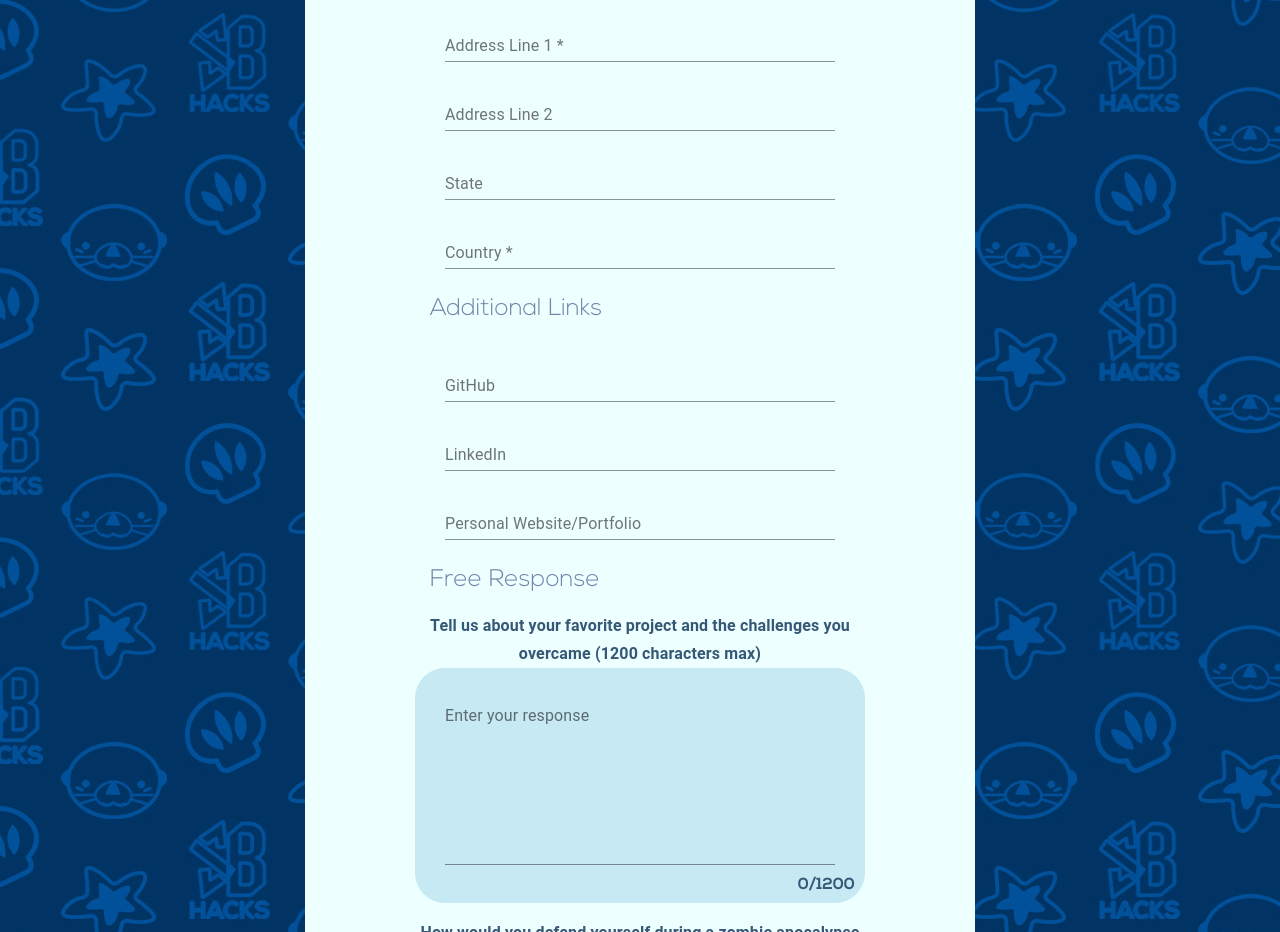
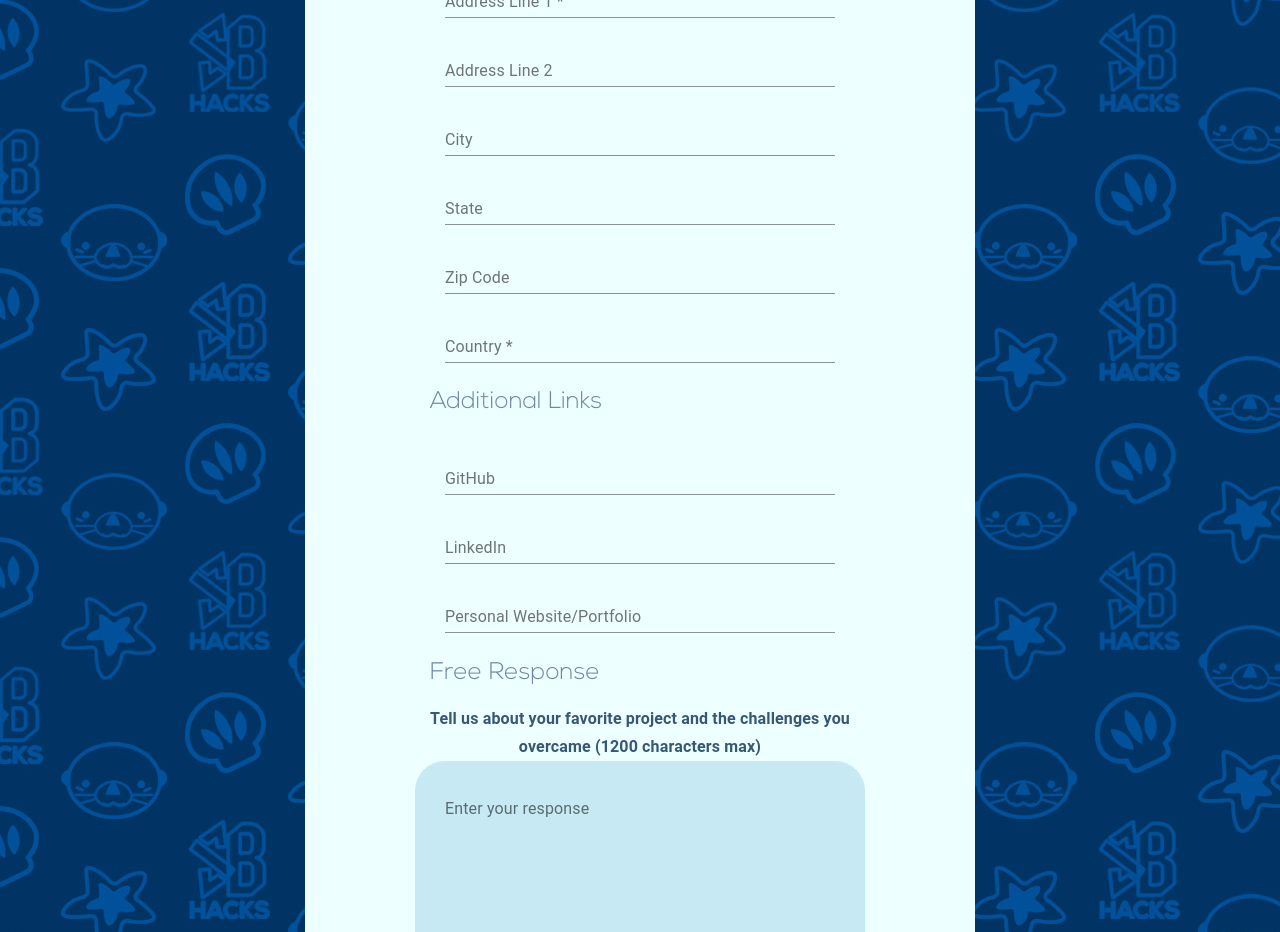
Before and after one commit to sbhacks-org/sbhacks-viii-site, a React (Create React App) app in the folder sbhacks-viii-frontend/: page /application in a window 1280 px wide. Shown: the part 1180-2112 px from the top of the page. Built offline with nearby package versions, Linux system fonts and the light colour scheme; no server answers.

Commit message:
glued together hacker app stuff and did some backend bug fixing to validate required fields for a complete app. does not include navbar for hacker app part

```diff
--- a/sbhacks-viii-frontend/src/components/Application.js
+++ b/sbhacks-viii-frontend/src/components/Application.js
@@ -24,7 +24,8 @@ const useStyles = makeStyles((theme) => ({
         height: "fit-content",
     },
     centerContainer: {
-        paddingTop: "134px",
+        paddingTop: "7%",
+        paddingBottom: "7%",
     },
     formContainer: {
         // paddingTop: "20px",
@@ -121,6 +122,7 @@ const Application = () => {
     const [tShrtSize, setTShrtSize] = useState('');
     const [resume, setResume] = useState(undefined);
     const [resumeURL, setResumeUrl] = useState('');
+    const [resumeUploadFlag, setResumeUploadFlag] = useState(false);
     const [gender, setGender] = useState('');
     const [ethnicity, setEthnicity] = useState('');
     const [didHackathon, setDidHackathon] = useState('');
@@ -129,12 +131,14 @@ const Application = () => {
 
     const [address1, setAddress1] = useState('');
     const [address2, setAddress2] = useState('');
+    const [city, setCity] = useState('');
     const [state, setState] = useState('');
+    const [zipCode, setZipCode] = useState('');
     const [country, setCountry] = useState('');
 
+    const [pWebsite, setPWebsite] = useState('');
     const [gitHub, setGitHub] = useState('');
     const [linkedIn, setLinkedIn] = useState('');
-    const [pWebsite, setPWebsite] = useState('');
 
     const [frq1, setFrq1] = useState('');
     const [frq2, setFrq2] = useState('');
@@ -187,6 +191,7 @@ const Application = () => {
                                 const resumeFile = <img src={res.data.resumeLink} />
                                 setResume(resumeFile);
                                 setResumeUrl(res.data.resumeLink);
+                                console.log("link to resume: " + res.data.resumeLink);
                             }
                             catch (err) {
                                 console.log("Error in getting resume: " + err);
@@ -200,7 +205,9 @@ const Application = () => {
 
                         setAddress1(res.data.shippingAddressLine1);
                         setAddress2(res.data.shippingAddressLine2);
+                        setCity(res.data.city);
                         setState(res.data.state);
+                        setZipCode(res.data.zipCode);
                         setCountry(res.data.country);
 
                         setGitHub(res.data.github);
@@ -238,12 +245,12 @@ const Application = () => {
         const storageRef = ref(storage, resumeName);
 
         // 'file' comes from the Blob or File API
-        console.log(resume);
+        console.log("resume var: " + resume);
         const file = resume;
 
         await uploadBytes(storageRef, file);
         const url = await getDownloadURL(storageRef);
-        console.log(url);
+        console.log("download url: " + url);
         setResumeUrl(url); // is async but I cant await it so I must return url
         return url;
     };
@@ -256,8 +263,6 @@ const Application = () => {
         console.log(user);
 
         if (user != null) {
-            await uploadResume();
-            console.log(resumeURL)
 
             const newAppFields = (appFields === undefined) ? {} : { ...appFields };
             newAppFields.emailAddress = emailAddress;
@@ -266,14 +271,17 @@ const Application = () => {
             newAppFields.gender = gender;
             newAppFields.ethnicity = ethnicity;
             newAppFields.phoneNumber = phoneN;
+            newAppFields.studyLevel = lvlStudy;
             newAppFields.tshirtSize = tShrtSize;
             newAppFields.shippingAddressLine1 = address1;
             newAppFields.shippingAddressLine2 = address2;
-            newAppFields.city = null;
+            newAppFields.city = city;
             newAppFields.state = state;
-            newAppFields.zipCode = null;
+            newAppFields.zipCode = zipCode;
             newAppFields.country = country;
-            newAppFields.resumeLink = await uploadResume();
+            if(resumeUploadFlag) {
+              newAppFields.resumeLink = await uploadResume();
+            }
             newAppFields.website = pWebsite;
             newAppFields.github = gitHub;
             newAppFields.linkedin = linkedIn;
@@ -296,13 +304,16 @@ const Application = () => {
                 .then(res => {
                     console.log("Successfully saved data!");
                     console.log(res.data);
+
+                    history.push("/dashboard");
                 })
                 .catch(err => {
                     console.log("Error when saving application data: " + err);
                     console.log(err.response.data.error)
+
+                    history.push("/dashboard");
                 })
         }
-
     }
 
 
@@ -423,9 +434,8 @@ const Application = () => {
                             </Typography>
                             <input
                                 type="file"
-                                onChange={(e) => setResume(e.target.files[0])}
+                                onChange={(e) => {setResume(e.target.files[0]); setResumeUploadFlag(true)}}
                             />
-                            <img src={resumeURL ? resumeURL : ""} />
                         </FormControl>
 
                         <FormControl className={classes.formControl}>
@@ -524,10 +534,36 @@ const Application = () => {
                         </FormControl>
                         <FormControl className={classes.formControl}>
                             <TextField
+                                label="City"
+                                type="text"
+                                value={city}
+                                onChange={(e) => update(e, setCity)}
+                                inputProps={inputProps}
+                                InputLabelProps={InputLabelProps}
+                                size="small"
+                                margin="normal"
+                                fullWidth
+                            />
+                        </FormControl>
+                        <FormControl className={classes.formControl}>
+                            <TextField
                                 label="State"
                                 type="text"
                                 value={state}
                                 onChange={(e) => update(e, setState)}
+                                inputProps={inputProps}
+                                InputLabelProps={InputLabelProps}
+                                size="small"
+                                margin="normal"
+                                fullWidth
+                            />
+                        </FormControl>
+                        <FormControl className={classes.formControl}>
+                            <TextField
+                                label="Zip Code"
+                                type="text"
+                                value={zipCode}
+                                onChange={(e) => update(e, setZipCode)}
                                 inputProps={inputProps}
                                 InputLabelProps={InputLabelProps}
                                 size="small"
--- a/sbhacks-viii-frontend/src/components/Dashboard.js
+++ b/sbhacks-viii-frontend/src/components/Dashboard.js
@@ -84,7 +84,7 @@ const Dashboard = () => {
         }
 
         axios
-          .get("/userdb/getAppFields", { params: { uid: user.uid } })
+          .get("/userdb/getDashFields", { params: { uid: user.uid } })
           .then(async (res) => {
             console.log(res.data);
 
```
Also changed, not shown: 2 other files (tests, documents, lock files or other folders).
